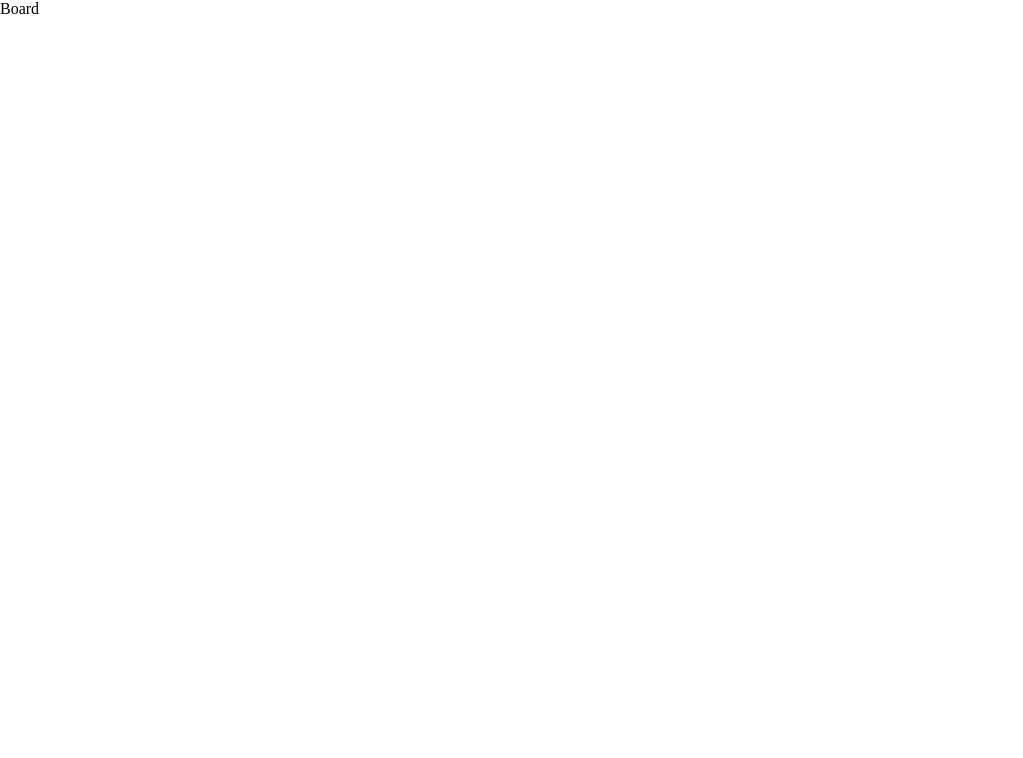
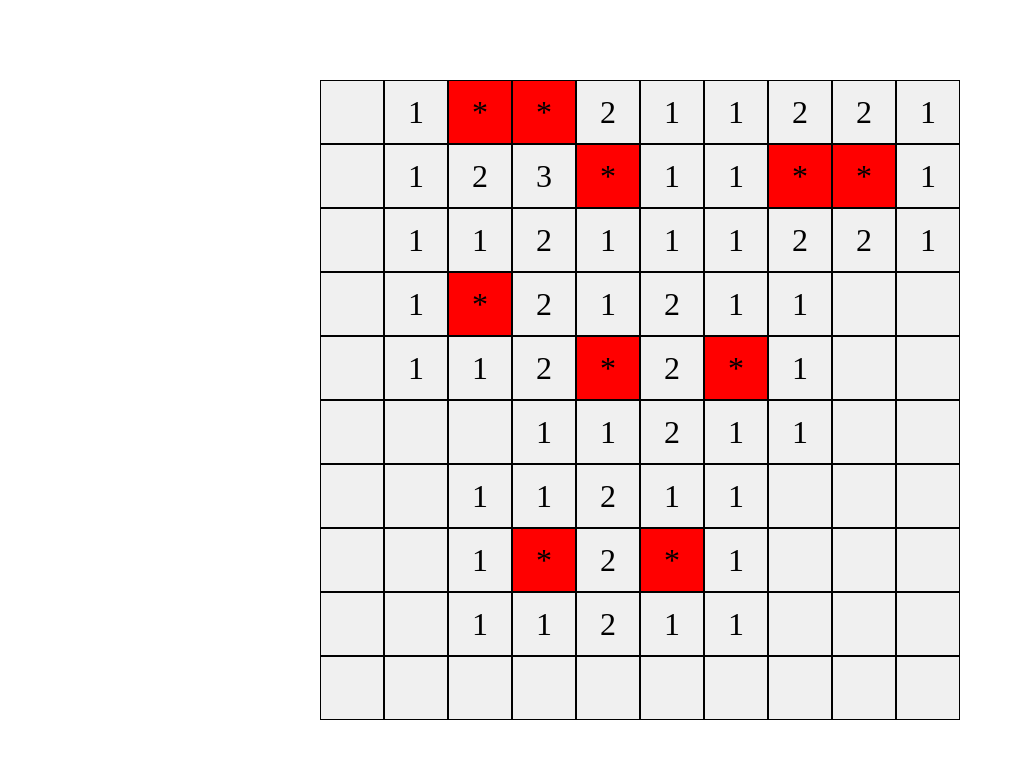
Before and after one commit to kamil20020/Saper-React-03-2023, a React (Create React App) app: page / in a window 1280 px wide. Shown: the top 758 px of the page, without its empty margins (0-1023 px from the left). Built offline with nearby package versions, Linux system fonts and the light colour scheme.

Commit message:
Added board generaiton

```diff
--- a/src/App.js
+++ b/src/App.js
@@ -1,10 +1,11 @@
 import React from 'react';
 import Board from './components/Board';
+import Game from './components/Game';
 
 function App() {
   return (
     <React.Fragment>
-      <Board/>
+      <Game/>
     </React.Fragment>
   );
 }
--- a/src/components/Board.jsx
+++ b/src/components/Board.jsx
@@ -1,9 +1,20 @@
-const Board = () => {
-    return(
-        <div>
-            Board
-        </div>
-    )
-}
+import React, { useEffect, useState } from "react";
+import { TileValues } from "../models/TileValues";
+import Tile from "./Tile";
+
+const Board = ({tiles}) => {
+
+  return (
+    <div id="board">
+        {tiles.map((tileRow, rowIndex) => (
+            <React.Fragment>
+                {tileRow.map((tile, colIndex) => (
+                    <Tile key={rowIndex + "" + colIndex} field={tile}/>
+                ))}
+            </React.Fragment>
+        ))}
+    </div>
+  );
+};
 
 export default Board;
--- /dev/null
+++ b/src/components/Game.jsx
@@ -0,0 +1,73 @@
+import { useEffect, useState } from "react";
+import { TileValues } from "../models/TileValues";
+import Board from "./Board";
+
+const Game = () => {
+  const [tiles, setTiles] = useState([]);
+  const [showedTiles, setShowedTiles] = useState([])
+
+  useEffect(() => {
+    initTiles();
+  }, []);
+
+  const initTiles = () => {
+    let newTiles = [];
+
+    for (let i = 0; i < 10; i++) {
+      const column = new Array(10).fill(TileValues.empty);
+      newTiles.push(column);
+    }
+
+    setShowedTiles([...newTiles])
+
+    let minesLocations = [];
+
+    //add mines
+    for (let i = 0; i < 10; ) {
+      let randRow = Math.floor(Math.random() * 9);
+      let randCol = Math.floor(Math.random() * 9);
+
+      if (newTiles[randRow][randCol] == TileValues.empty) {
+        newTiles[randRow][randCol] = TileValues.mine;
+        minesLocations.push({ row: randRow, col: randCol });
+        i++;
+      }
+    }
+
+    //add numbers
+    for (let i = 0; i < minesLocations.length; i++) {
+      const { row, col } = minesLocations[i];
+
+      for (let iRow = -1; iRow < 2; iRow++) {
+
+        for (let iCol = -1; iCol < 2; iCol++){
+
+          const numberRow = row + iRow
+          const numberCol = col + iCol
+
+          if (
+            numberRow < 0 ||
+            numberRow == newTiles.length ||
+            numberCol < 0 ||
+            numberCol == newTiles.length ||
+            newTiles[numberRow][numberCol] == TileValues.mine
+          ) {
+            continue;
+          }
+
+          newTiles[numberRow][numberCol]++
+        }
+      }
+    }
+
+    setTiles(newTiles);
+  };
+
+  return (
+    <div>
+      <Board tiles={tiles}/>
+    </div>
+  );
+};
+
+export default Game;
--- /dev/null
+++ b/src/components/Tile.jsx
@@ -0,0 +1,12 @@
+import { TileValues } from "../models/TileValues";
+
+const Tile = ({field}) => {
+
+    return (
+        <div className={`tile noselect ${field == TileValues.mine ? "tile-mine" : "tile-normal"}`}>
+            {field == TileValues.empty ? "" : field}
+        </div>
+    )
+}
+
+export default Tile;
--- a/src/index.css
+++ b/src/index.css
@@ -1,3 +1,44 @@
 body {
+  height: 100vh;
+  width: 100wh;
   margin: 0;
+  display: flex;
+  justify-content: center;
+  align-items: center;
+  font-size: 32px;
 }
+
+#board{
+  height: 80vh;
+  width: 80vh;
+  display: grid;
+  grid-template-rows: repeat(10, 1fr);
+  grid-template-columns: repeat(10, 1fr);
+}
+
+.tile{
+  display: flex;
+  justify-content: center;
+  align-items: center;
+  background-color: rgb(240, 240, 240);
+  border: 0.5px solid black;
+}
+
+.tile-normal:hover{
+  cursor: pointer;
+  background-color: rgb(224, 223, 223);
+}
+
+.tile-mine{
+  background-color: red;
+}
+
+.noselect {
+  -webkit-touch-callout: none; /* iOS Safari */
+    -webkit-user-select: none; /* Safari */
+     -khtml-user-select: none; /* Konqueror HTML */
+       -moz-user-select: none; /* Old versions of Firefox */
+        -ms-user-select: none; /* Internet Explorer/Edge */
+            user-select: none; /* Non-prefixed version, currently
+                                  supported by Chrome, Edge, Opera and Firefox */
+}
--- /dev/null
+++ b/src/models/TileValues.js
@@ -0,0 +1,5 @@
+export const TileValues = {
+    empty: 0,
+    flag: "f",
+    mine: "*"
+}
```
